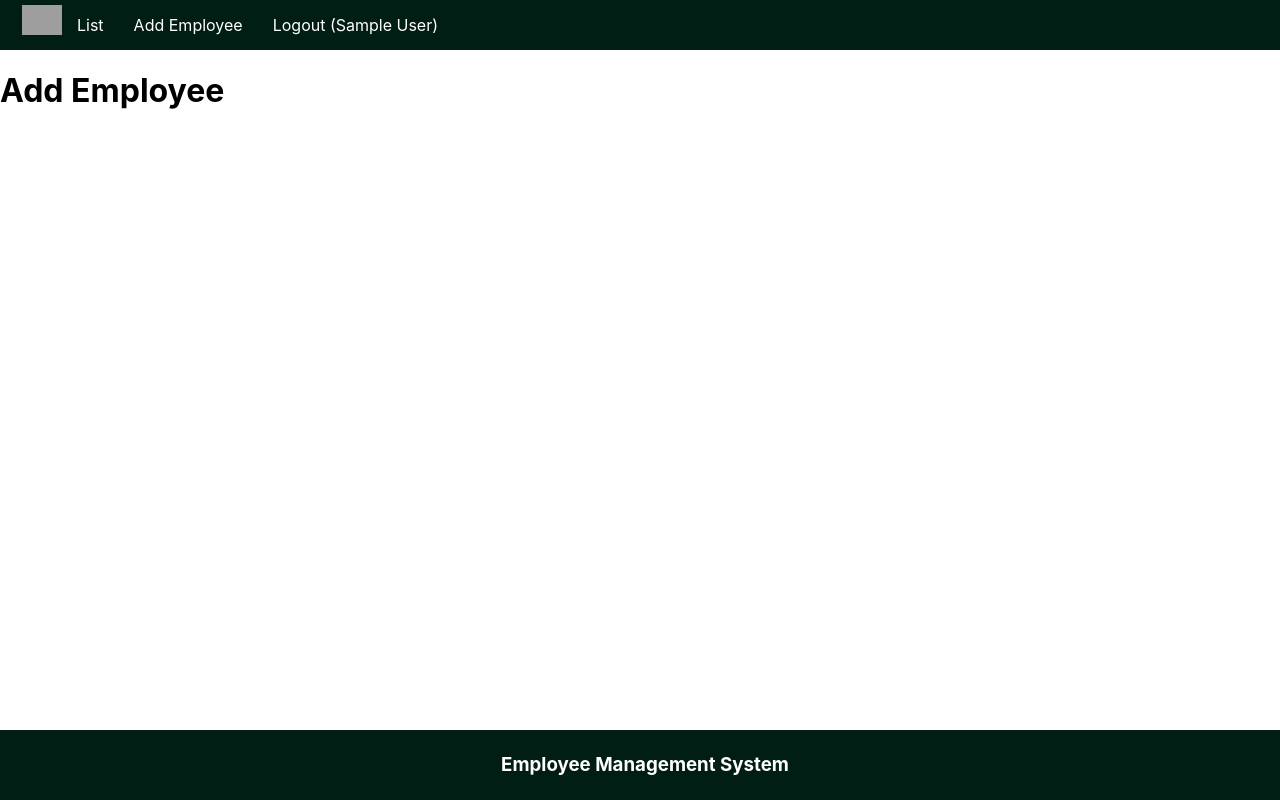
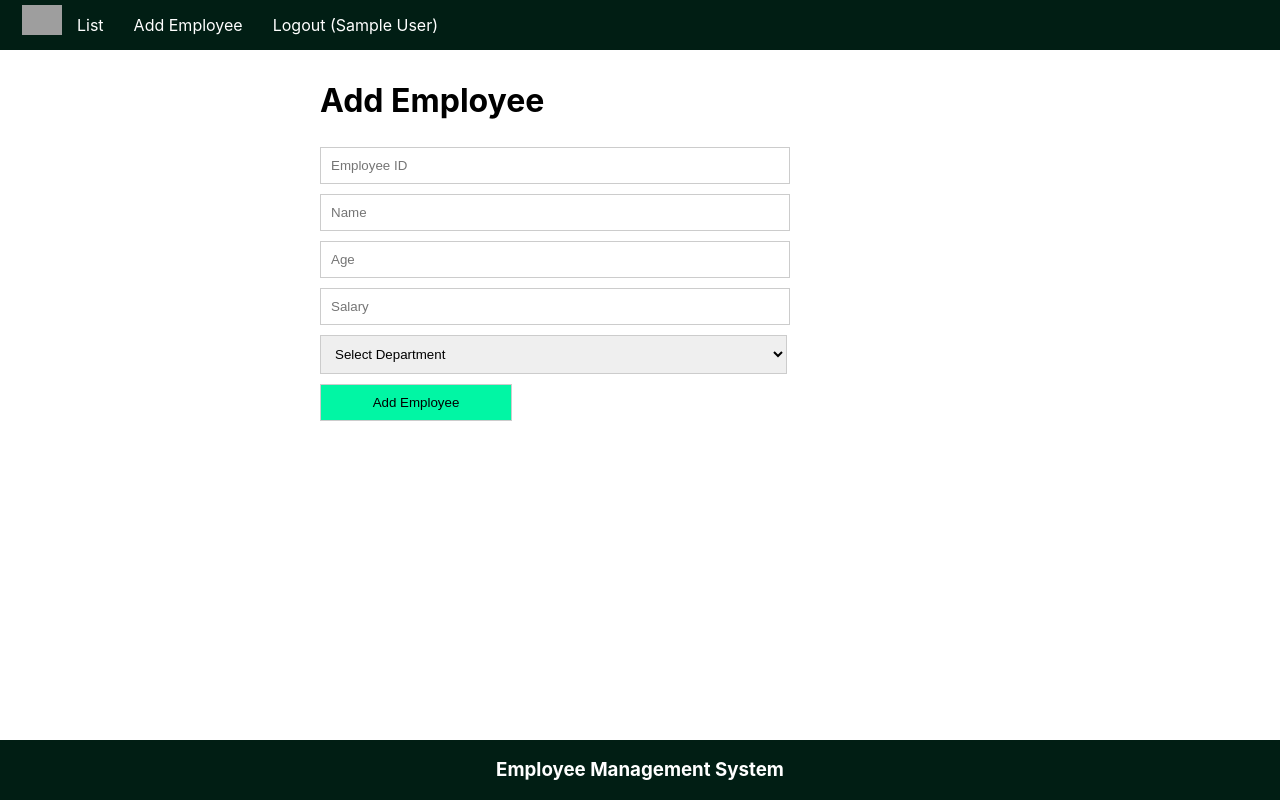
Before and after one commit to mesepith/node_react_employee_management, a React (Create React App) app in the folder react-front/: page /add in a window 1280 px wide. Built offline with nearby package versions, Linux system fonts and the light colour scheme; sample sign-in values are in the browser's storage; grey boxes are pictures that could not be loaded.

Commit message:
add employee page is created in react frontend

```diff
--- a/react-front/src/App.css
+++ b/react-front/src/App.css
@@ -13,15 +13,6 @@
   padding: 5px;
   text-decoration: none;
 }
-.footer{
-  position: absolute;
-  width: 100%;
-  background-color: rgb(1, 30, 20);
-  padding: 5px;
-  bottom: 0;
-  color: #fff;
-  text-align: center;
-}
 
 .parentz{
   margin: 0 auto;
@@ -36,11 +27,36 @@
   border: 1px solid #ccc;
 }
 
+.parentz .slcttag{
+  width: 73%;
+  padding: 10px;
+  margin: 5px 0;
+  border: 1px solid #ccc;
+}
+
 .parentz .actbtn{
   width: 30%;
   cursor: pointer;
   background-color: rgb(1, 246, 164);
 }
+
+/* auto scroll html page */
+html {
+  scroll-behavior: smooth;
+}
+
+/* Footer should be at bottom of all html pages */
+.footer {
+  position: fixed;
+  left: 0;
+  bottom: 0;
+  width: 100%;
+  background-color: rgb(1, 30, 20);
+  color: white;
+  text-align: center;
+}
+
+
 
 .menu-right{
   text-align: right;
--- a/react-front/src/App.js
+++ b/react-front/src/App.js
@@ -5,6 +5,7 @@ import { BrowserRouter, Routes, Route} from 'react-router-dom'
 import Footer from './components/Footer';
 import SignUp from './components/SignUp';
 import Login from './components/Login';
+import AddEmployee from './components/AddEmployee';
 
 //import PrivateRoute from PrivateComponent
 import PrivateRoute from './components/PrivateComponent';
@@ -19,7 +20,7 @@ function App() {
         <Routes>
           < Route element={<PrivateRoute />}>
             <Route path="/" element={<h1>Employee List</h1>} />
-            <Route path="/add" element={<h1>Add Employee</h1>} />
+            <Route path="/add" element={<AddEmployee />} />
             <Route path="/logout" element={<h1>Bye Bye</h1>} />
           </Route>
 
--- /dev/null
+++ b/react-front/src/components/AddEmployee.js
@@ -0,0 +1,101 @@
+//import react in our code.
+import React, { useState } from 'react';
+
+const DOMAIN = 'http://dev1.switchme.in:5000';
+
+//create html function of add employee form with employee_id, name, age, salary, department as input, get token from local storage, get _id from local storage and pass _id as added_by_user_id to node server to add employee to database
+const AddEmployee = () => {
+
+        const [employee_id, setEmployee_id] = useState('');
+        const [name, setName] = useState('');
+        const [age, setAge] = useState('');
+        const [salary, setSalary] = useState('');
+        const [department, setDepartment] = useState('');
+        const token = JSON.parse(localStorage.getItem('token'));
+        const user = JSON.parse(localStorage.getItem('user'));
+
+        //create addEmployee function to post data to node server
+        const addEmployee = async (e) => {
+            e.preventDefault();
+
+
+            //before post data to node server check if all fields are filled or not, age and salary should be number
+            if(!employee_id || !name || !age || !salary || !department){
+                alert('Please fill all fields');
+                return false;
+            }
+            if(isNaN(age) || isNaN(salary)){
+                alert('Age and Salary should be number');
+                return false;
+            }
+
+            //Give loading text in button while data is posting to node server and disable button to prevent multiple click on button to post data multiple times to node server
+            document.getElementById('addEmployeeBtn').innerHTML = 'Loading...';
+            document.getElementById('addEmployeeBtn').disabled = true;
+
+            //post data to node server using fetch api and async await method and store data in local storage
+            const res = await fetch(DOMAIN + '/api/add-employee', {
+                method: 'POST',
+                headers: {
+                    'Content-Type': 'application/json',
+                    'Authorization': `Bearer ${token}`
+                },
+                body: JSON.stringify({
+                    employee_id,
+                    name,
+                    age,
+                    salary,
+                    department,
+                    added_by_user_id: user._id
+                })
+            });
+            const data = await res.json();
+            console.log('data: ', data);
+
+            //enable button after data is posted to node server
+            document.getElementById('addEmployeeBtn').innerHTML = 'Add Employee';
+            document.getElementById('addEmployeeBtn').disabled = false;
+
+            //if data has error key then display error message
+            if(data.error){ alert(data.error); return false};
+            //if data has success key then display success message
+            if(data._id){
+                alert('Successfully added employee');
+                //clear all input fields after data is posted to node server
+                setEmployee_id('');
+                setName('');
+                setAge('');
+                setSalary('');
+                setDepartment('');
+
+                return false
+            };
+        }
+
+    //return html of add employee form
+    return (
+        <div className='parentz'>
+            <h1>Add Employee</h1>
+            <form>
+                <input type="text" className='signelm' placeholder="Employee ID" onChange={(e)=>setEmployee_id(e.target.value)} value={employee_id} />
+                <input type="text" className='signelm' placeholder="Name" onChange={(e)=>setName(e.target.value)} value={name} />
+                <input type="number" className='signelm' placeholder="Age" onChange={(e)=>setAge(e.target.value)} value={age} />
+                <input type="number" className='signelm' placeholder="Salary" onChange={(e)=>setSalary(e.target.value)} value={salary} />
+                {/* <input type="text" className='signelm' placeholder="Department" onChange={(e)=>setDepartment(e.target.value)} value={department} /> */}
+                {/* //create select tag for department and add options to select tag using map function and store selected option in department state variable using setDepartment function and set selected option in department state variable as value of select tag using department state variable  */}
+                <select className='signelm slcttag' onChange={(e)=>setDepartment(e.target.value)} value={department}>
+                    <option value="">Select Department</option>
+                    {
+                        ['IT', 'HR', 'Sales', 'Marketing', 'Finance', 'Other'].map((department, index) => {
+                            return <option key={index} value={department}>{department}</option>
+                        })
+                    }
+                </select>
+                <button onClick={addEmployee} className='signelm actbtn' id='addEmployeeBtn' type="submit">Add Employee</button>
+            </form>
+        </div>
+    )
+}
+
+//export html of add employee form
+export default AddEmployee;
```
